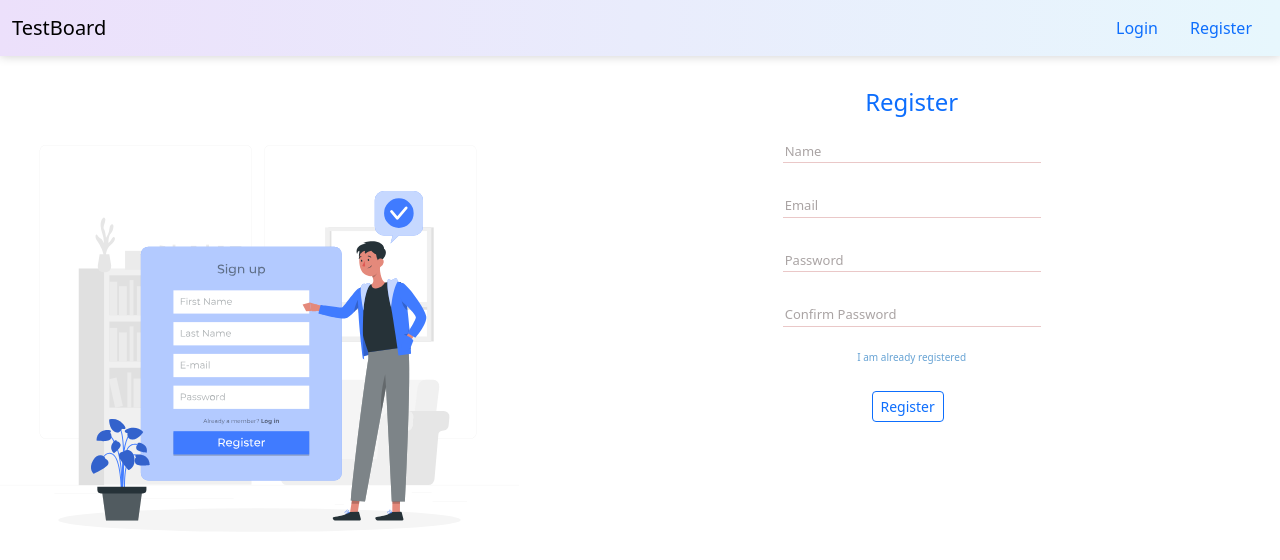
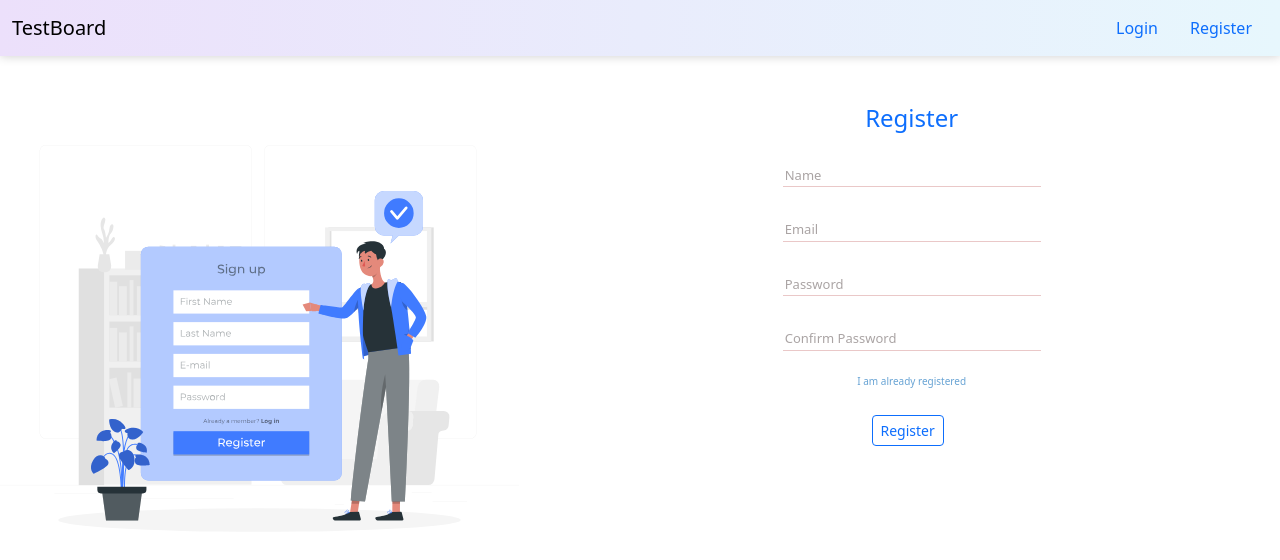
Before and after one commit to DeepikaDudala/Testboard-frontend, a React (Vite) app: page / in a window 1280 px wide. Shown: the top 560 px of the page. Built offline with nearby package versions, Linux system fonts and the light colour scheme.

Commit message:
Update FormBack.jsx

```diff
--- a/src/components/FormBack.jsx
+++ b/src/components/FormBack.jsx
@@ -1,4 +1,4 @@
-import React from "react";
+import React from 'react';
 
 function FormBack({ heading, img, form }) {
 	return (
@@ -9,7 +9,7 @@ function FormBack({ heading, img, form }) {
 						<img src={img} alt="Login Logo" />
 					</div>
 					<div className="col-md-7 ">
-            <h4 className="text-primary">{heading}</h4>
+						<h4 className="my-3 text-primary">{heading}</h4>
 						{form}
 					</div>
 				</div>
```
Lines whose indentation alone changed are shown as unchanged.
